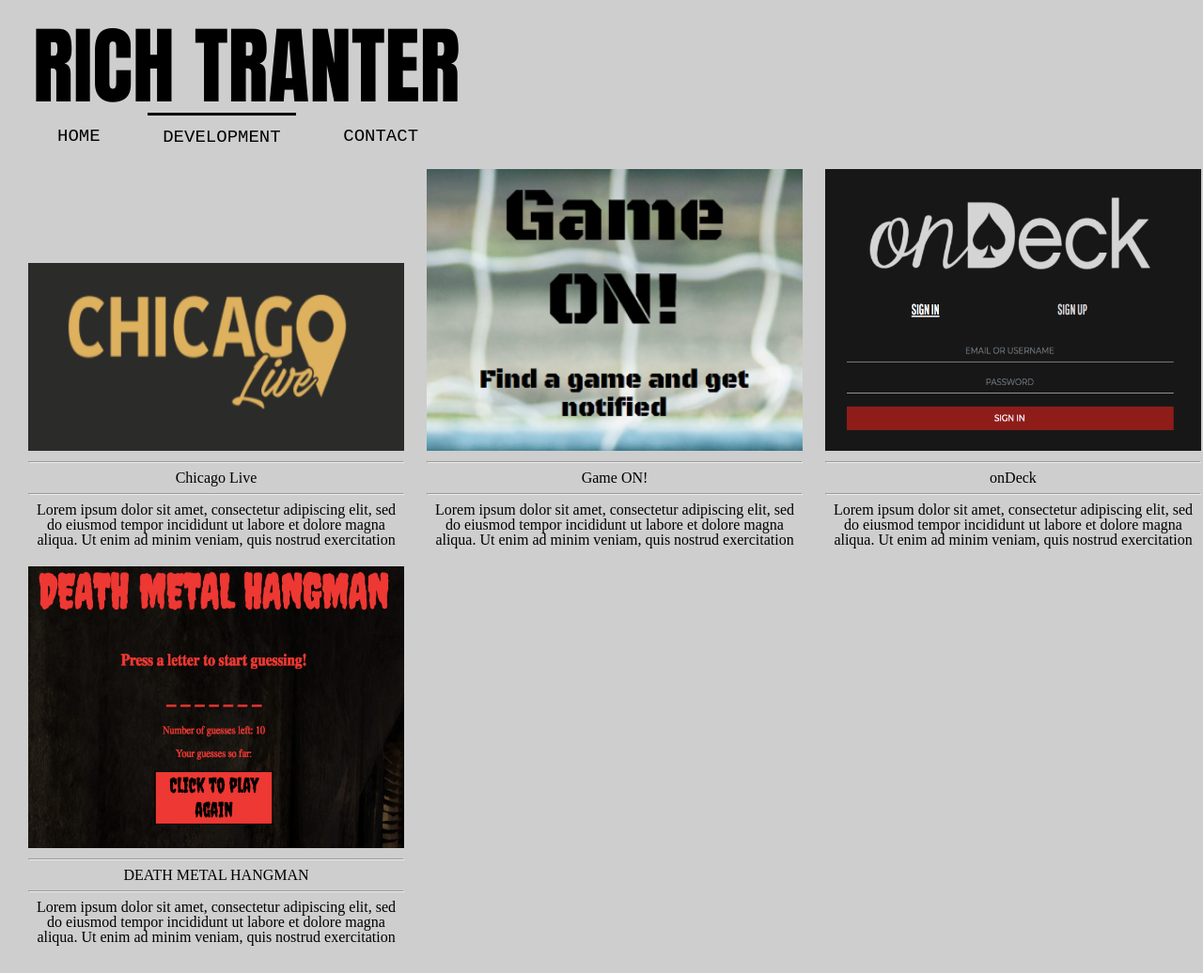
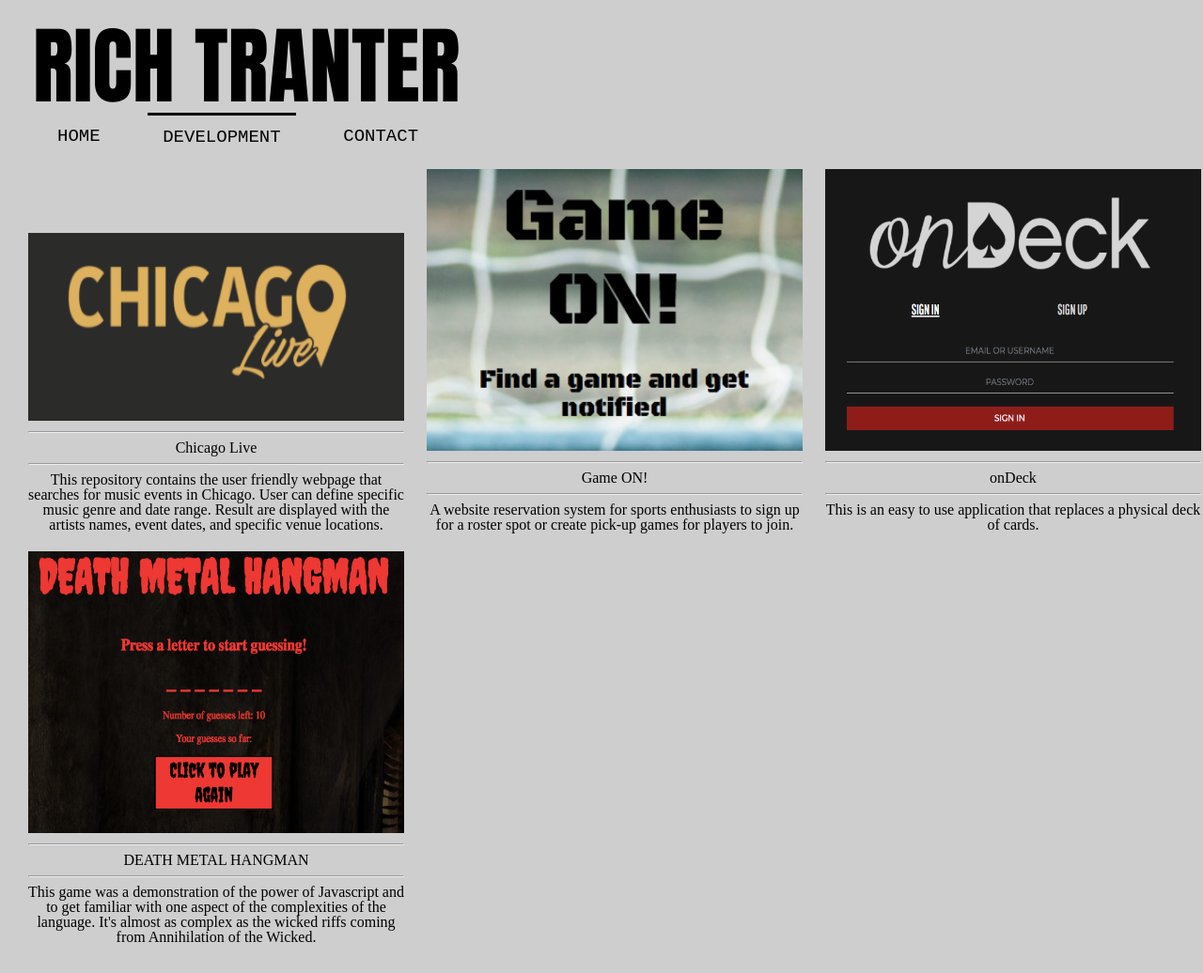
Before and after one commit to Richt2566/choneWebsite, a plain HTML site: page dev.html in a window 1280 px wide. Shown: the top 1036 px of the page at 94% size. Drawn offline with nearby package versions, Linux system fonts and the light colour scheme.

Commit message:
adding pic and descriptions for apps

```diff
--- a/dev.html
+++ b/dev.html
@@ -29,7 +29,7 @@
 						<hr>
 						<h3> Chicago Live </h3>
 						<hr>
-						<p>Lorem ipsum dolor sit amet, consectetur adipiscing elit, sed do eiusmod tempor incididunt ut labore et dolore magna aliqua. Ut enim ad minim veniam, quis nostrud exercitation</p>
+						<p>This repository contains the user friendly webpage that searches for music events in Chicago. User can define specific music genre and date range. Result are displayed with the artists names, event dates, and specific venue locations.</p>
 					</div>
 				</div>
 
@@ -39,7 +39,7 @@
 						<hr>
 						<h3> Game ON! </h3>
 						<hr>
-						<p>Lorem ipsum dolor sit amet, consectetur adipiscing elit, sed do eiusmod tempor incididunt ut labore et dolore magna aliqua. Ut enim ad minim veniam, quis nostrud exercitation</p>
+						<p>A website reservation system for sports enthusiasts to sign up for a roster spot or create pick-up games for players to join.</p>
 					</div>
 				</div>
 
@@ -49,7 +49,7 @@
 						<hr>
 						<h3> onDeck </h3>
 						<hr>
-						<p>Lorem ipsum dolor sit amet, consectetur adipiscing elit, sed do eiusmod tempor incididunt ut labore et dolore magna aliqua. Ut enim ad minim veniam, quis nostrud exercitation</p>
+						<p>This is an easy to use application that replaces a physical deck of cards.</p>
 					</div>
 				</div>
 
@@ -59,7 +59,7 @@
 						<hr>
 						<h3> DEATH METAL HANGMAN </h3>
 						<hr>
-						<p>Lorem ipsum dolor sit amet, consectetur adipiscing elit, sed do eiusmod tempor incididunt ut labore et dolore magna aliqua. Ut enim ad minim veniam, quis nostrud exercitation</p>
+						<p>This game was a demonstration of the power of Javascript and to get familiar with one aspect of the complexities of the language. It's almost as complex as the wicked riffs coming from Annihilation of the Wicked.</p>
 					</div>
 				</div>
 
```
